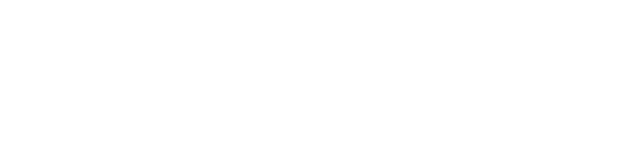
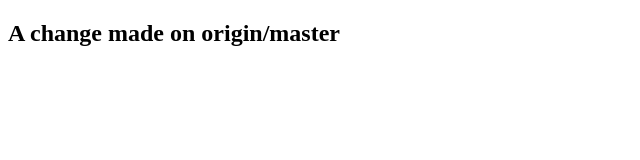
Before and after one commit to michal-kusnierz/git-course-4, a plain HTML site: page index.html in a window 1280 px wide. Shown: the whole page, without its empty margins (0-640 px from the left). Drawn offline with Linux system fonts and the light colour scheme.

Commit message:
Header added

```diff
--- a/index.html
+++ b/index.html
@@ -7,6 +7,9 @@
     <title>A change directly in GitHub</title>
 </head>
 <body>
+    <section>
+        <h1>A change made on origin/master</h1>
+    </section>
 
 </body>
 </html>
```
